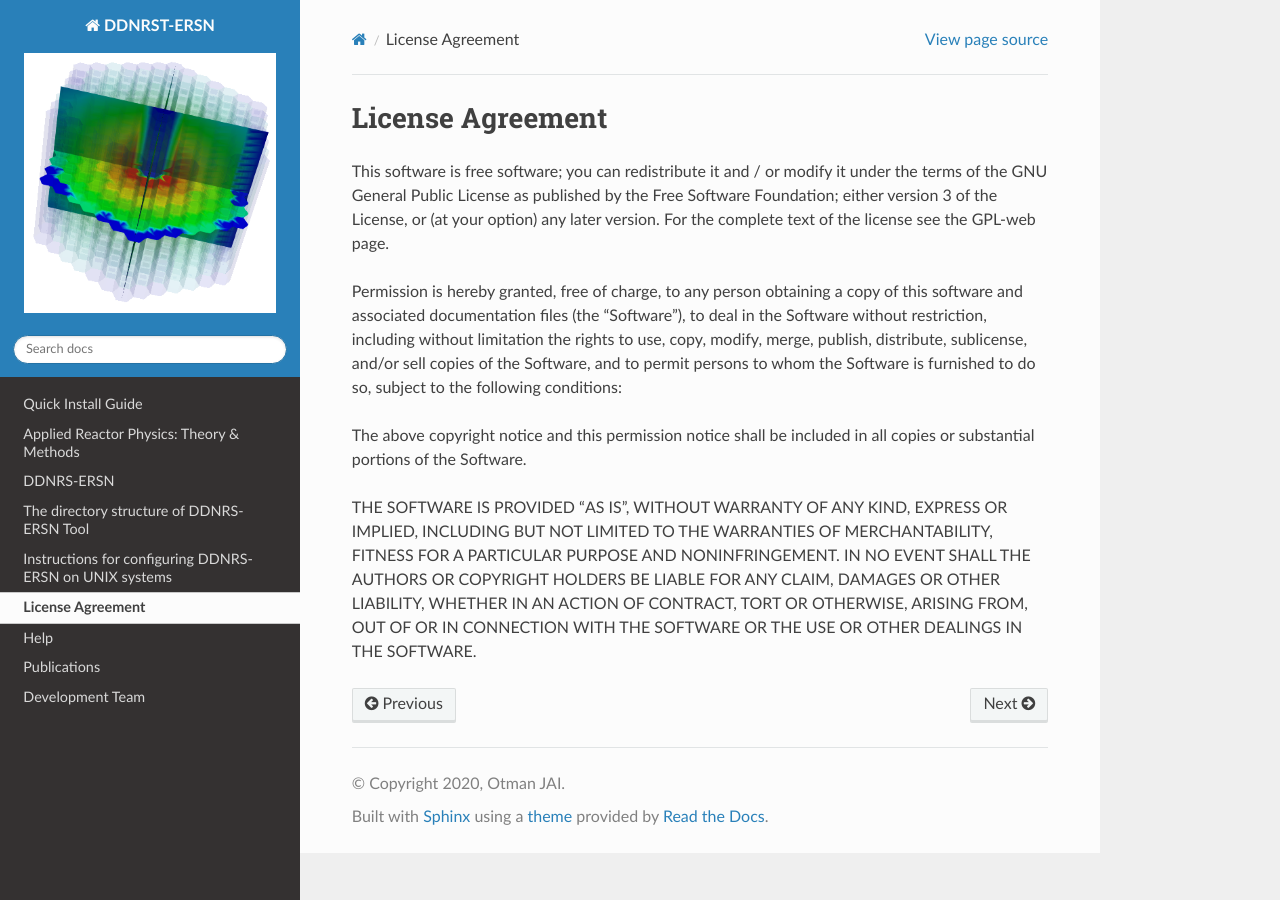
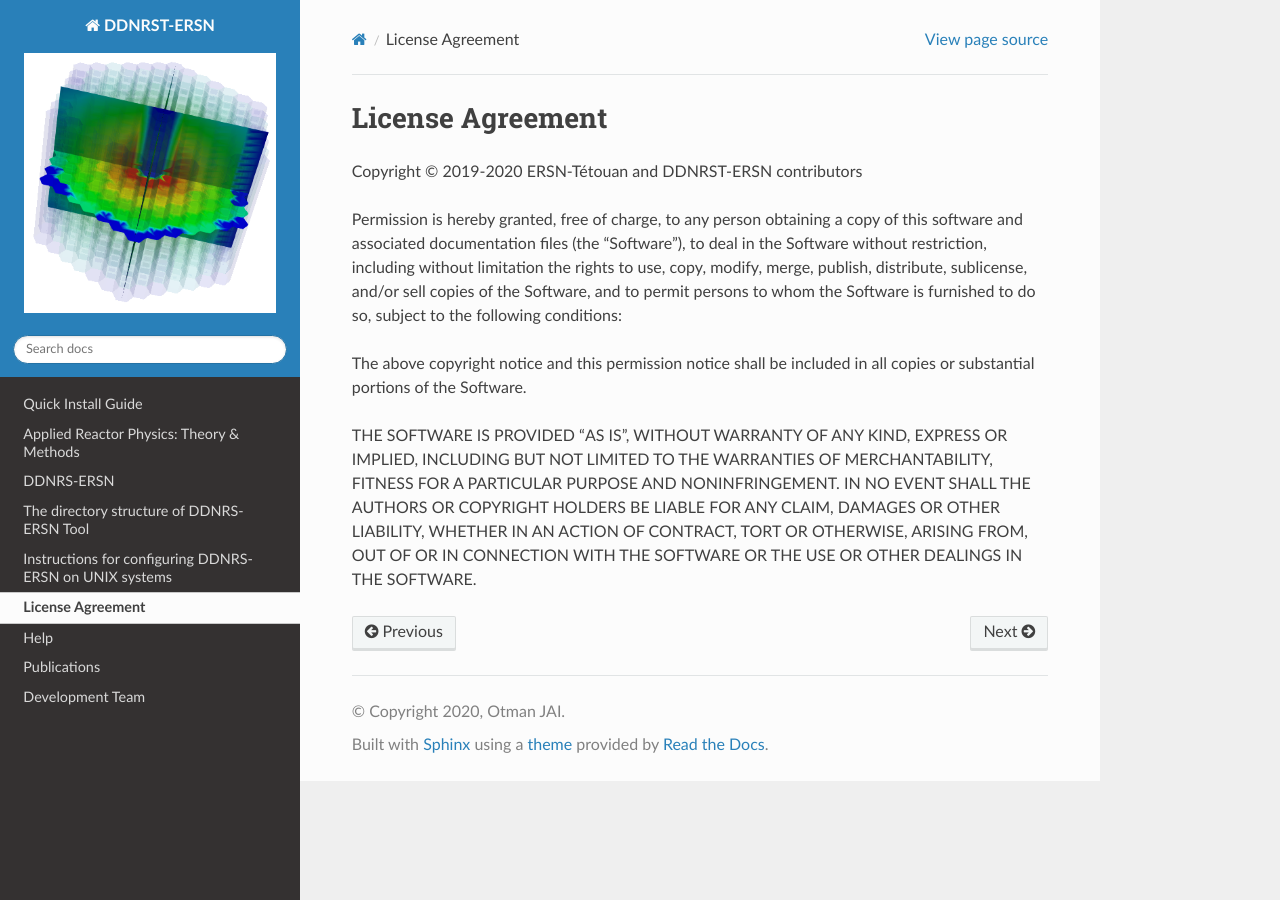
Before and after one commit to otmanjai/DDNRS-ERSN, a Sphinx documentation site: the page built from docs/source/License.rst, in a window 1280 px wide. Built offline with Sphinx 7.4.7 and the Read the Docs theme 2.0.0, drawn with Linux system fonts in a browser that asks for light colours.

Commit message:
Update License.rst

```diff
--- a/docs/source/License.rst
+++ b/docs/source/License.rst
@@ -4,7 +4,7 @@
 License Agreement
 =================
 
-This software is free software; you can redistribute it and / or modify it under the terms of the GNU General Public License as published by the Free Software Foundation; either version 3 of the License, or (at your option) any later version. For the complete text of the license see the GPL-web page.
+Copyright © 2019-2020 ERSN-Tétouan and DDNRST-ERSN contributors
 
 Permission is hereby granted, free of charge, to any person obtaining a copy of
 this software and associated documentation files (the "Software"), to deal in
```
